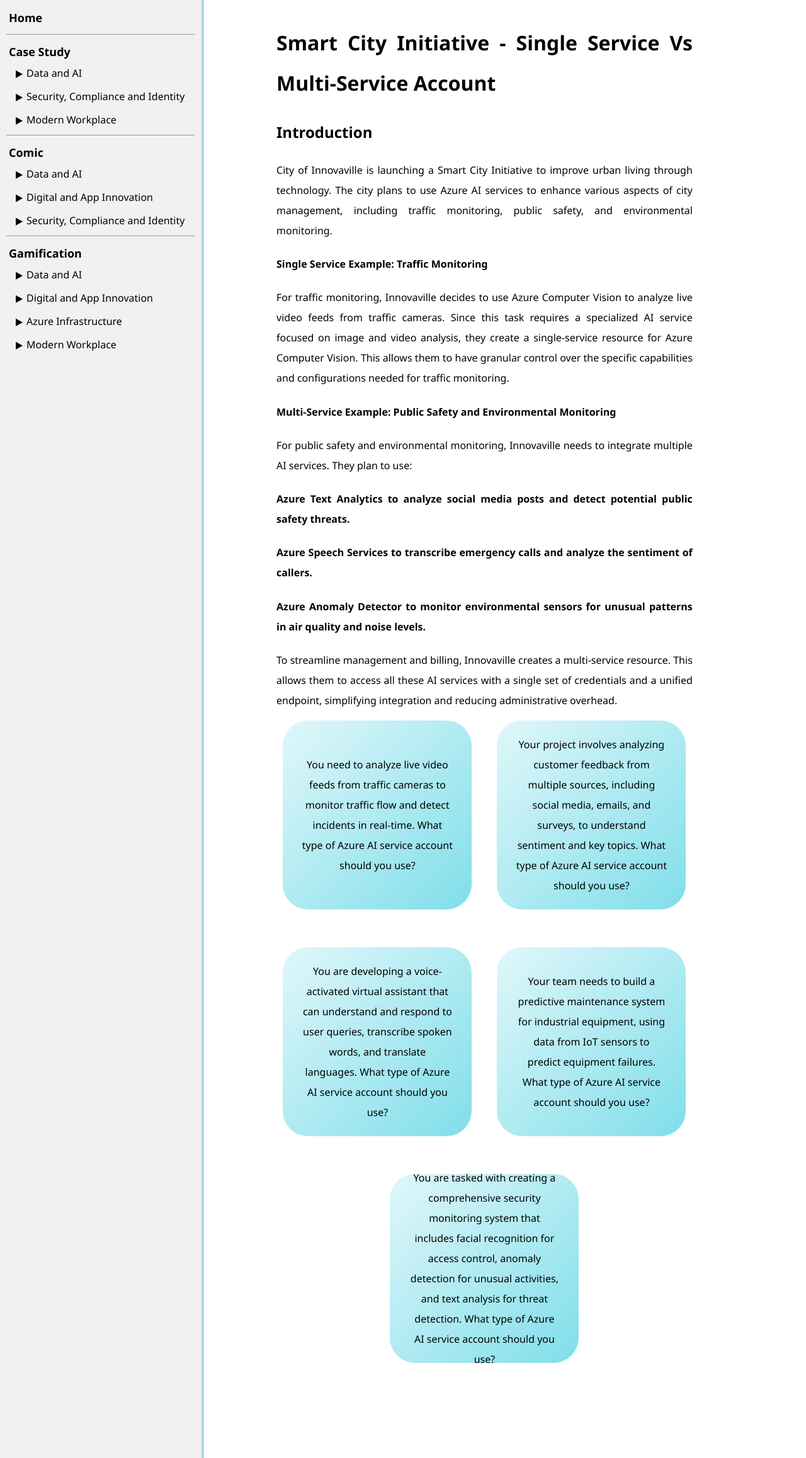
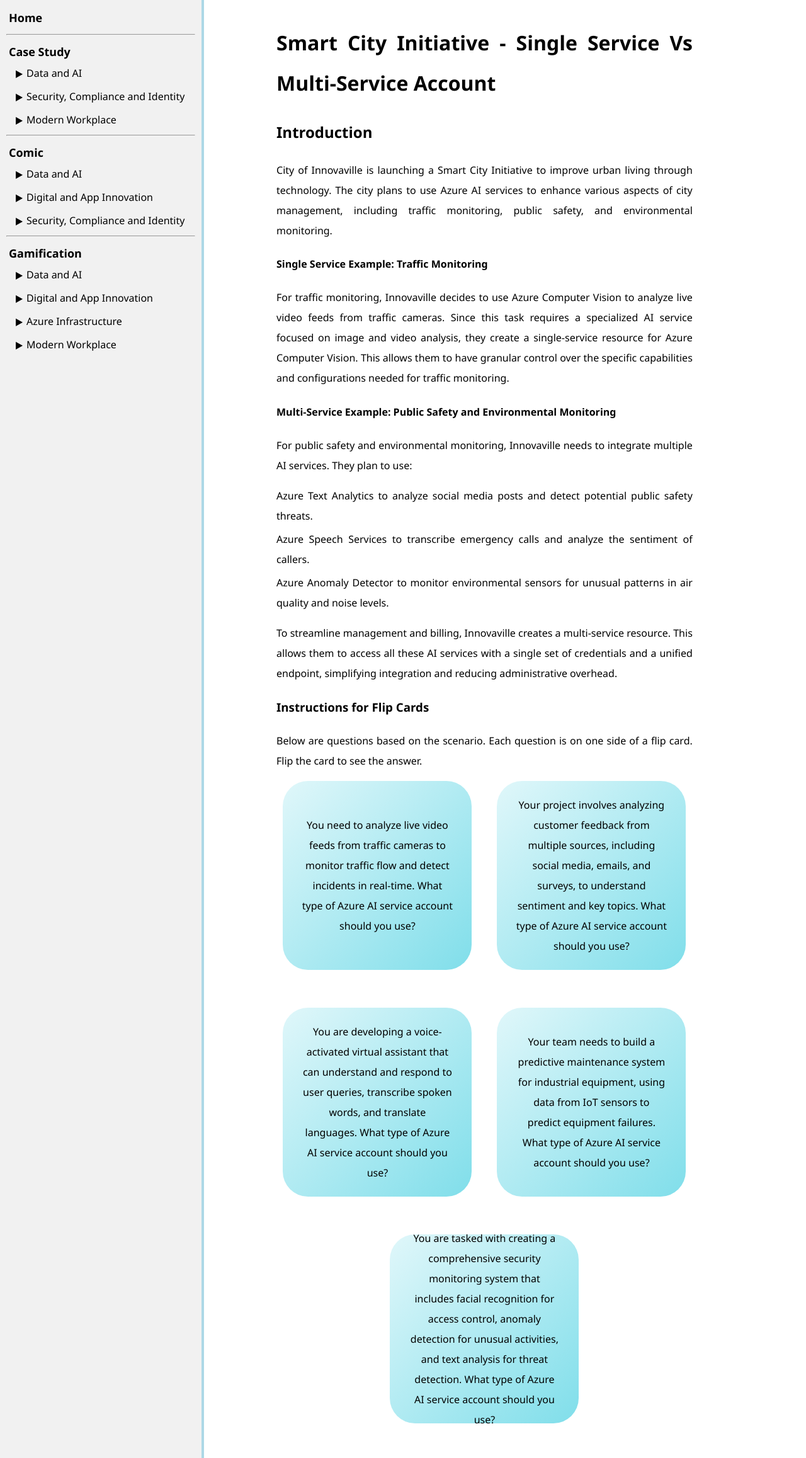
Before and after one commit to ningweinw/iengage, a Jekyll site: the page built from project-files/gamification/Data and AI/Single-MultiService Resource.md, in a window 1280 px wide. Shown: the whole page at 63% size. Built offline with Jekyll 4.4.1, drawn with Linux system fonts in a browser that asks for light colours.

Commit message:
Update Single-MultiService Resource.md

```diff
--- a/project-files/gamification/Data and AI/Single-MultiService Resource.md
+++ b/project-files/gamification/Data and AI/Single-MultiService Resource.md
@@ -17,11 +17,14 @@
 #### Multi-Service Example: Public Safety and Environmental Monitoring
 For public safety and environmental monitoring, Innovaville needs to integrate multiple AI services. They plan to use:
 
-#### Azure Text Analytics to analyze social media posts and detect potential public safety threats.
-#### Azure Speech Services to transcribe emergency calls and analyze the sentiment of callers.
-#### Azure Anomaly Detector to monitor environmental sensors for unusual patterns in air quality and noise levels.
+- Azure Text Analytics to analyze social media posts and detect potential public safety threats.<br>
+- Azure Speech Services to transcribe emergency calls and analyze the sentiment of callers.<br>
+- Azure Anomaly Detector to monitor environmental sensors for unusual patterns in air quality and noise levels.
 
 To streamline management and billing, Innovaville creates a multi-service resource. This allows them to access all these AI services with a single set of credentials and a unified endpoint, simplifying integration and reducing administrative overhead.
+
+### Instructions for Flip Cards
+Below are questions based on the scenario. Each question is on one side of a flip card. Flip the card to see the answer.
 
 <html lang="en">
 <head>
@@ -29,8 +32,6 @@
     <meta name="viewport" content="width=device-width, initial-scale=1.0">
 
     <style>
-
-
 
         .tile-container {
             display: flex;
```
